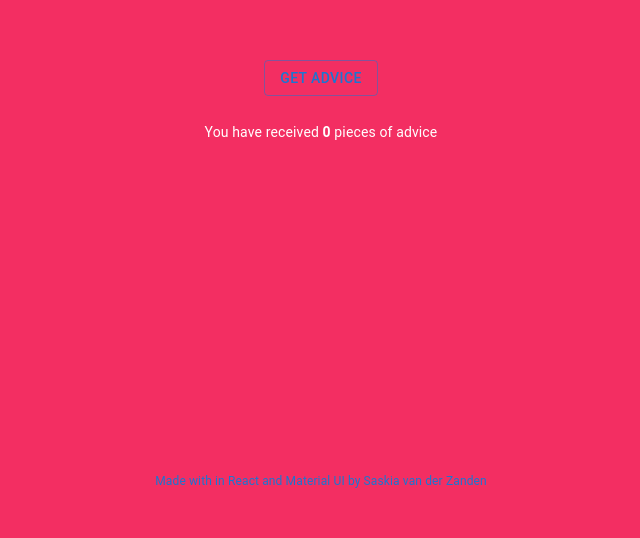
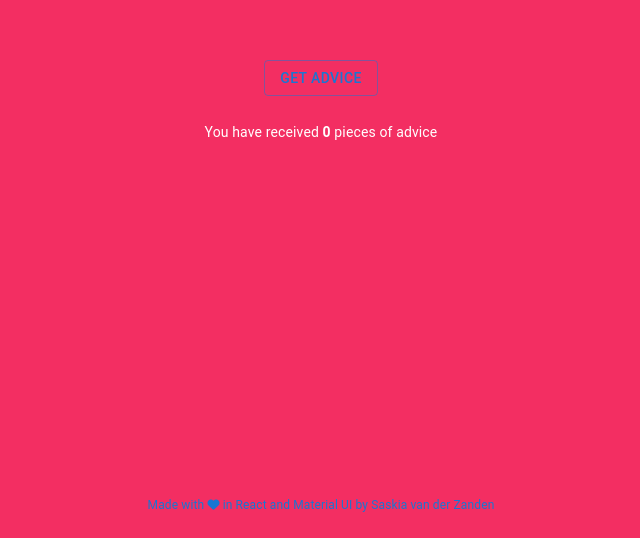
Before and after one commit to SaskiaVdZ/React-course_Project01_AdviceApp, a React (Create React App) app: page / in a window 1280 px wide. Shown: the part 327-865 px from the top of the page, without its empty margins (319-959 px from the left). Before the commit the page ends 817 px from the top, so only its background shows below. Built offline with nearby package versions, Linux system fonts and the light colour scheme; no server answers.

Commit message:
add fontawesome icon

```diff
--- a/public/index.html
+++ b/public/index.html
@@ -24,7 +24,11 @@
       work correctly both with client-side routing and a non-root public URL.
       Learn how to configure a non-root public URL by running `npm run build`.
     -->
-    <title>React App</title>
+    <script
+    src="https://kit.fontawesome.com/e8be6a4c4f.js"
+    crossorigin="anonymous"
+  ></script>
+    <title>Advice App</title>
   </head>
   <body>
     <noscript>You need to enable JavaScript to run this app.</noscript>
--- a/src/App.js
+++ b/src/App.js
@@ -49,7 +49,7 @@ function App() {
         <Message count={count}/>
       </Grid >
       <Grid item>
-      <Typography textAlign="center" color="primary" variant="body2" fontSize={12}>
+      <Typography textAlign="center" color="primary" variant="body2" fontSize={12} sx={{ mt: 3, mb: 3 }} >
         Made with <i className="fa-solid fa-heart"></i> in React and Material UI
         by Saskia van der Zanden
       </Typography>
```
